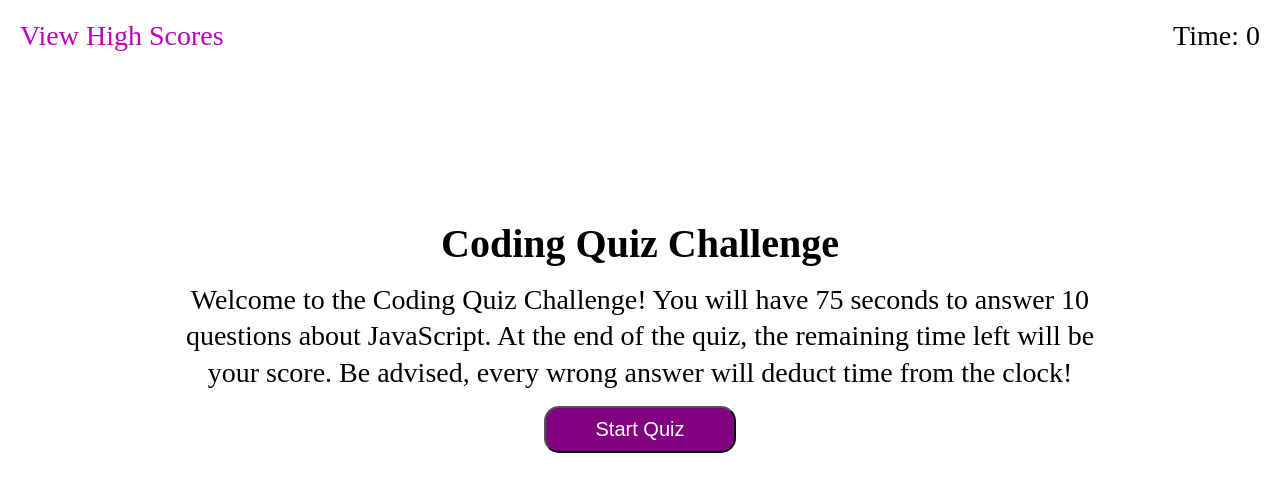
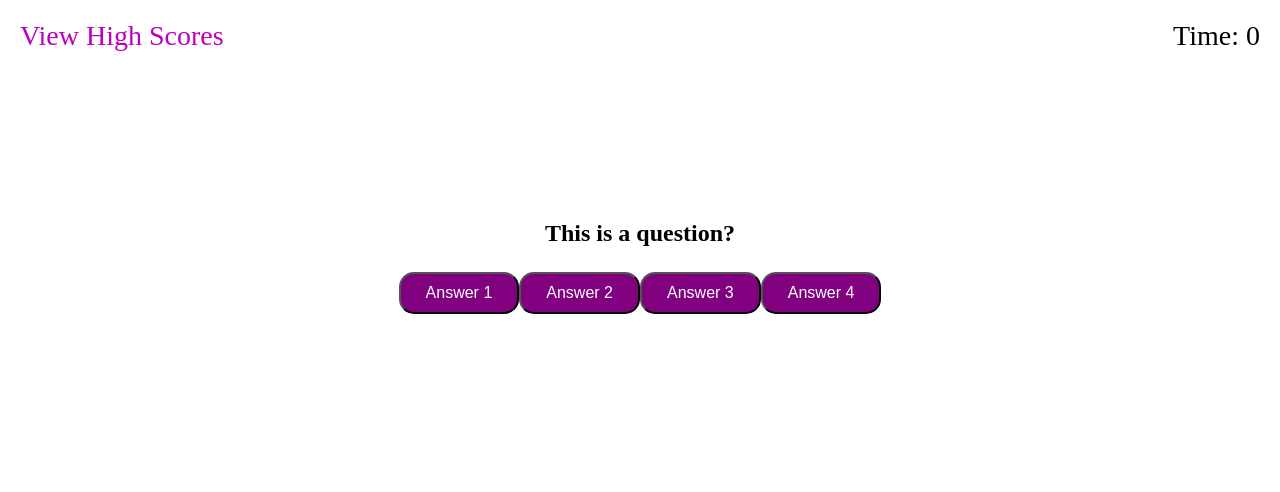
Before and after one commit to cmskorcz/javascript-code-quiz, a plain HTML site: page index.html in a window 1280 px wide. Both pictures are taken after a click on the button "Start Quiz". Drawn offline with Linux system fonts and the light colour scheme.

Commit message:
question generates with 4 buttons for answers

```diff
--- a/assets/css/style.css
+++ b/assets/css/style.css
@@ -45,20 +45,40 @@ main p {
     line-height: 1.3;
 }
 
-main button {
-    padding: 10px 50px;
-    margin-top: 10pxx;
+.btn {
+    padding: 10px 25px;
+    margin-top: 10px;
     border-radius: 15px;
     font-size: 16px;
     background-color: #800080;
     color: white;
 }
 
-main button:hover {
+.btn:hover {
     background-color: #bd00bd;
     cursor: pointer;
 }
 
+/* Question Styles */
+.container-flex {
+    display: flex;
+    flex-wrap: wrap;
+    justify-content: center;
+}
+
+.container-flex h2 {
+    font-size: 24px;
+    flex-basis: 60%;
+    text-align: center;
+    margin-bottom: 15px;
+}
+
+.answer-flex {
+    display: flex;
+    flex-wrap: wrap;
+    flex-basis: 50%;
+    justify-content: center;
+}
 /* 425px */
 
 @media screen and (min-width: 425px) {
--- a/assets/js/script.js
+++ b/assets/js/script.js
@@ -0,0 +1,45 @@
+const mainEl = document.querySelector('main');
+const startBtnEl = document.querySelector('#start-btn');
+
+const question = {
+    heading: "This is a question?",
+    options: ["Answer 1", "Answer 2", "Answer 3", "Answer 4"]
+
+}
+
+// const questionArray = [
+// ]
+
+
+const createQuestion = () => {
+    const questionContainerEl = document.createElement('div');
+    const questionHeadingEl = document.createElement('h2');
+    const answerContainerEl = document.createElement('div');
+
+    questionContainerEl.className = "container-flex";
+    answerContainerEl.className = "answer-flex";
+
+    questionHeadingEl.textContent = question.heading;
+
+    mainEl.replaceWith(questionContainerEl)
+
+    questionContainerEl.appendChild(questionHeadingEl);
+
+    generateAnswers(answerContainerEl);
+
+    questionContainerEl.appendChild(answerContainerEl);
+};
+
+const generateAnswers = (container) => {
+
+    for (let i = 0; i < question.options.length; i++) {
+        let answer = document.createElement('button');
+        answer.className = "btn";
+        answer.textContent = question.options[i];
+        answer.setAttribute('value', question.options[i]);
+
+        container.appendChild(answer);
+    };
+};
+
+startBtnEl.addEventListener('click', createQuestion);
--- a/index.html
+++ b/index.html
@@ -9,7 +9,7 @@
 </head>
 <body>
     <header>
-        <span id="high-score">View High Scores</span><span>Time: 0</span>
+        <span id="high-score">View High Scores</span><span id="time">Time: 0</span>
     </header>
     <main>
         <div>
@@ -21,7 +21,7 @@
             </p>
         </div>
         <div>
-            <button>Start Quiz</button>
+            <button class="btn" id="start-btn">Start Quiz</button>
         </div>
     </main>
     <script src="./assets/js/script.js"></script>
```
